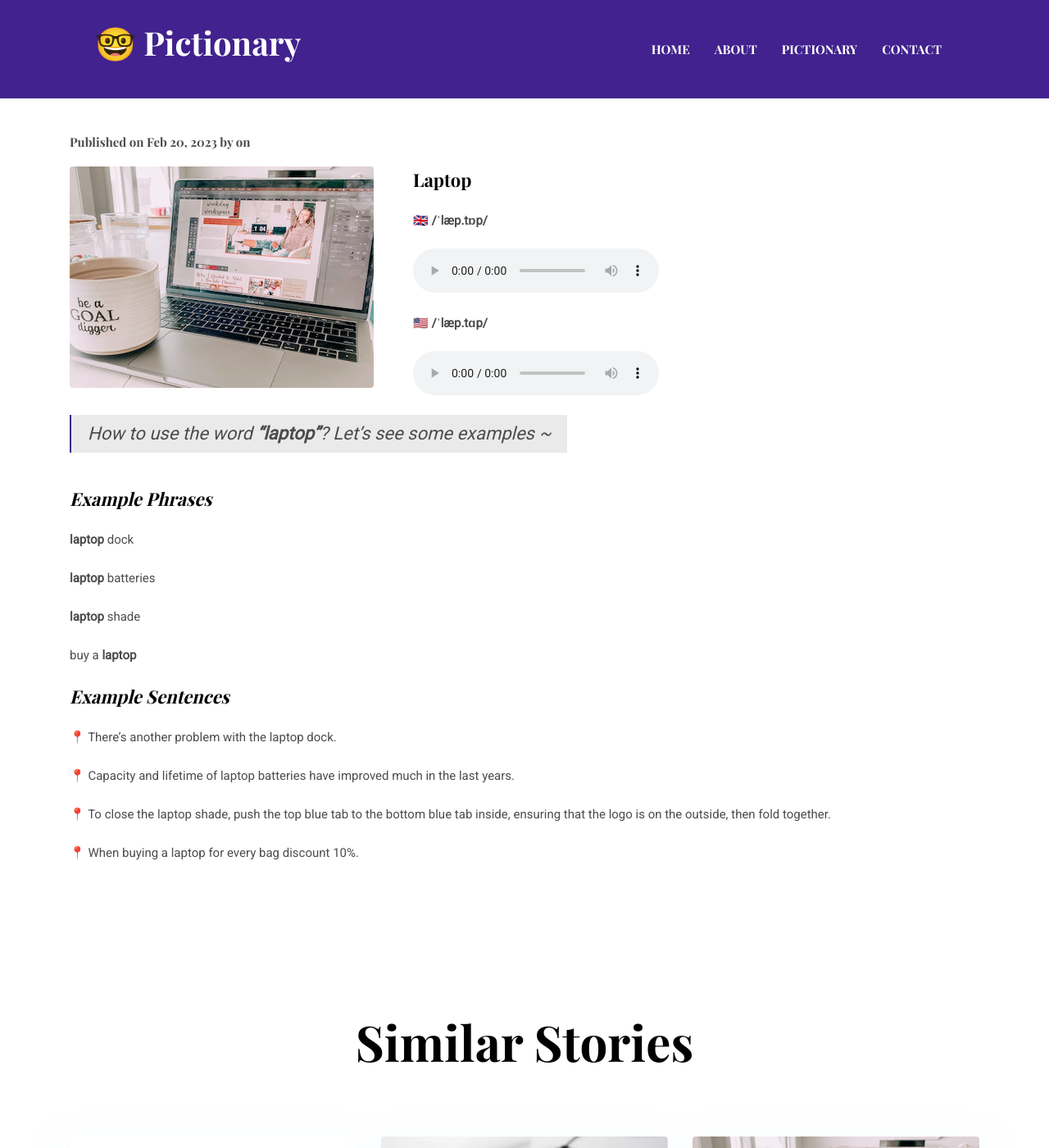
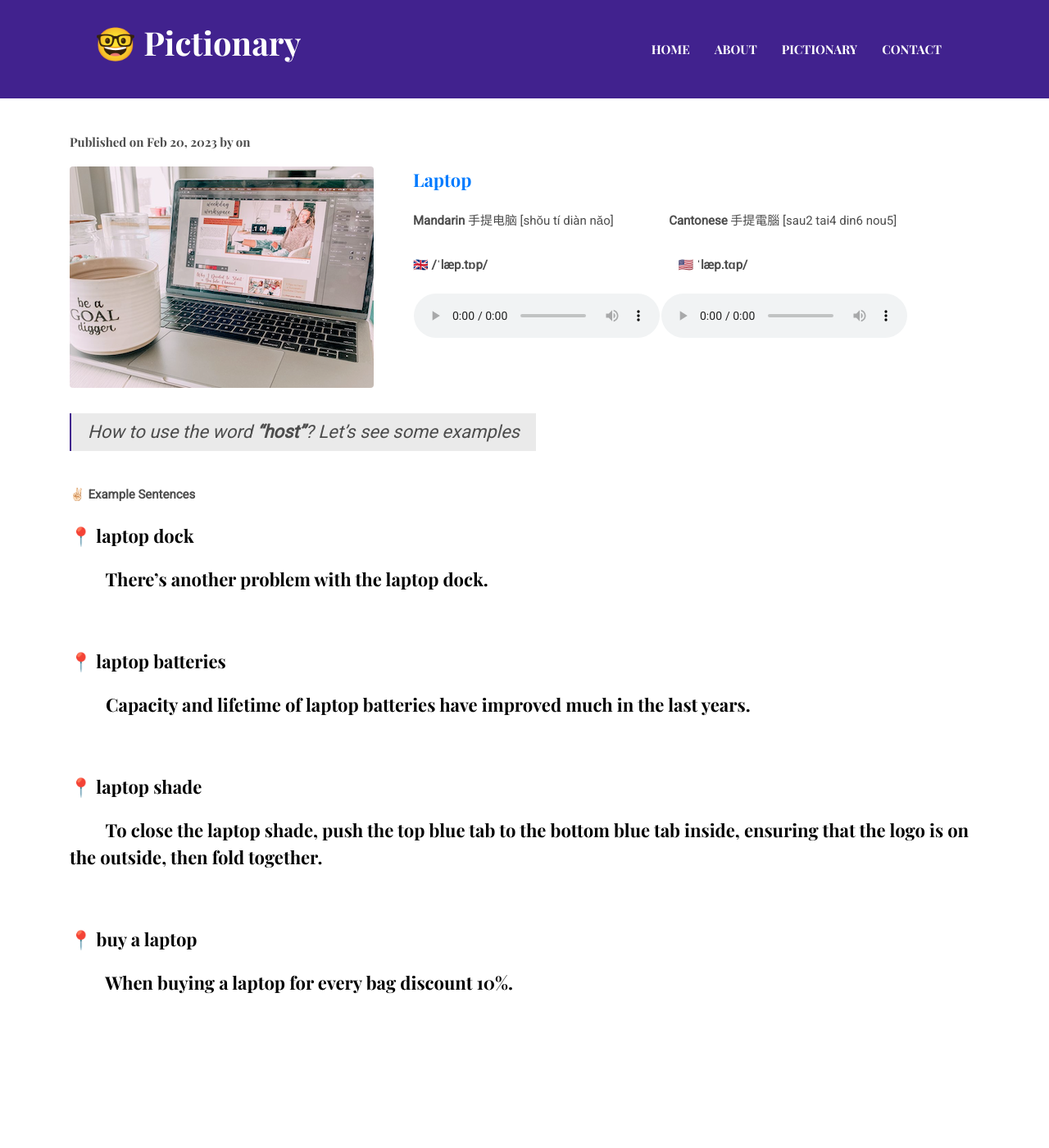
Before and after one commit to a1g5/a1g5.github.io, a Jekyll site: the page built from _posts/2023-02-20-laptop.markdown, in a window 1280 px wide and 1400 px high, scrolled down 520 px. Shown: the whole window at 82% size. Built offline with Jekyll 4.4.1, drawn with Linux system fonts in a browser that asks for light colours.

Commit message:
Update 2023-02-20-laptop.markdown

```diff
--- a/_posts/2023-02-20-laptop.markdown
+++ b/_posts/2023-02-20-laptop.markdown
@@ -4,38 +4,41 @@
 image:  /assets/images/blog/post-4.jpg
 
 ---
-**<B>Laptop</B>**
+**<B>[Laptop](https://dictionary.cambridge.org/dictionary/english/laptop)</B>**
 
-🇬🇧 <B>/ˈlæp.tɒp/</B>
-<audio controls="controls">
+
+<B>Mandarin</B> 手提电脑 [shǒu tí diàn nǎo] &emsp;&emsp;&emsp;&emsp; <B>Cantonese</B> 手提電腦 [sau2 tai4 din6 nou5]
+<br>
+<br>
+🇬🇧 <B>/ˈlæp.tɒp/</B>  &emsp;&emsp;&emsp;&emsp;&emsp;&emsp;&emsp;&emsp;&emsp;&emsp;&emsp;&emsp;&emsp;&emsp;&emsp;  🇺🇸 <B>ˈlæp.tɑp/</B>
+<table><tr>
+<td><audio controls="controls">
   <source src="/assets/audio/laptop-gb.mp3" type="audio/mpeg">
 <embed height="100" width="100" src="/i/song.mp3" />
-</audio>
-
-🇺🇸 <B>/ˈlæp.tɑp/</B>
-<audio controls="controls">
+</audio></td>
+<td><audio controls="controls">
   <source src="/assets/audio/laptop-us.mp3" type="audio/mpeg">
 <embed height="100" width="100" src="/i/song.mp3" />
-</audio>
+</audio></td>
+</tr></table>
 
-> How to use the word <B>"laptop"</B>? Let's see some examples ~
+<br>
+> How to use the word <B>"host"</B>? Let's see some examples
 
-**<i> <B> Example Phrases</B></i>**
+<B>✌🏻 Example Sentences </B>
 
-<B> laptop </B> dock
+**📍 laptop dock**
 
-<B> laptop </B> batteries
+**&emsp;&emsp;There's another problem with the laptop dock.** <br>
 
-<B> laptop </B> shade
+**📍 laptop batteries**
 
-buy a <B>laptop</B>
+**&emsp;&emsp;Capacity and lifetime of laptop batteries have improved much in the last years.**<br>
 
-**<i> <B> Example Sentences </B></i>**
+**📍 laptop shade**
 
-📍 There's another problem with the laptop dock. <br>
+**&emsp;&emsp;To close the laptop shade, push the top blue tab to the bottom blue tab inside, ensuring that the logo is on the outside, then fold together.**<br>
 
-📍 Capacity and lifetime of laptop batteries have improved much in the last years.<br>
+**📍 buy a laptop**
 
-📍 To close the laptop shade, push the top blue tab to the bottom blue tab inside, ensuring that the logo is on the outside, then fold together.<br>
-
-📍 When buying a laptop for every bag discount 10%.<br>
+**&emsp;&emsp;When buying a laptop for every bag discount 10%.**<br>
```
